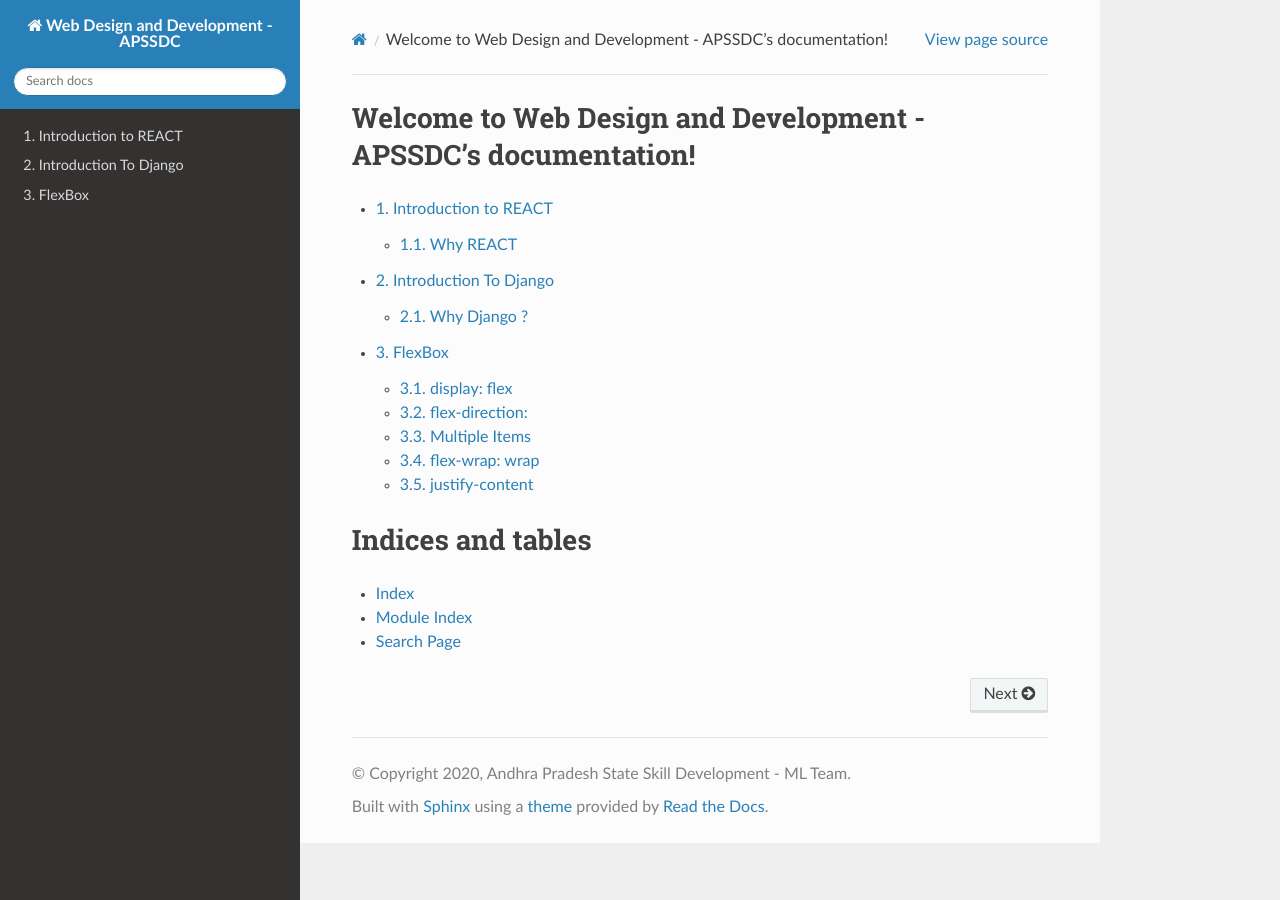
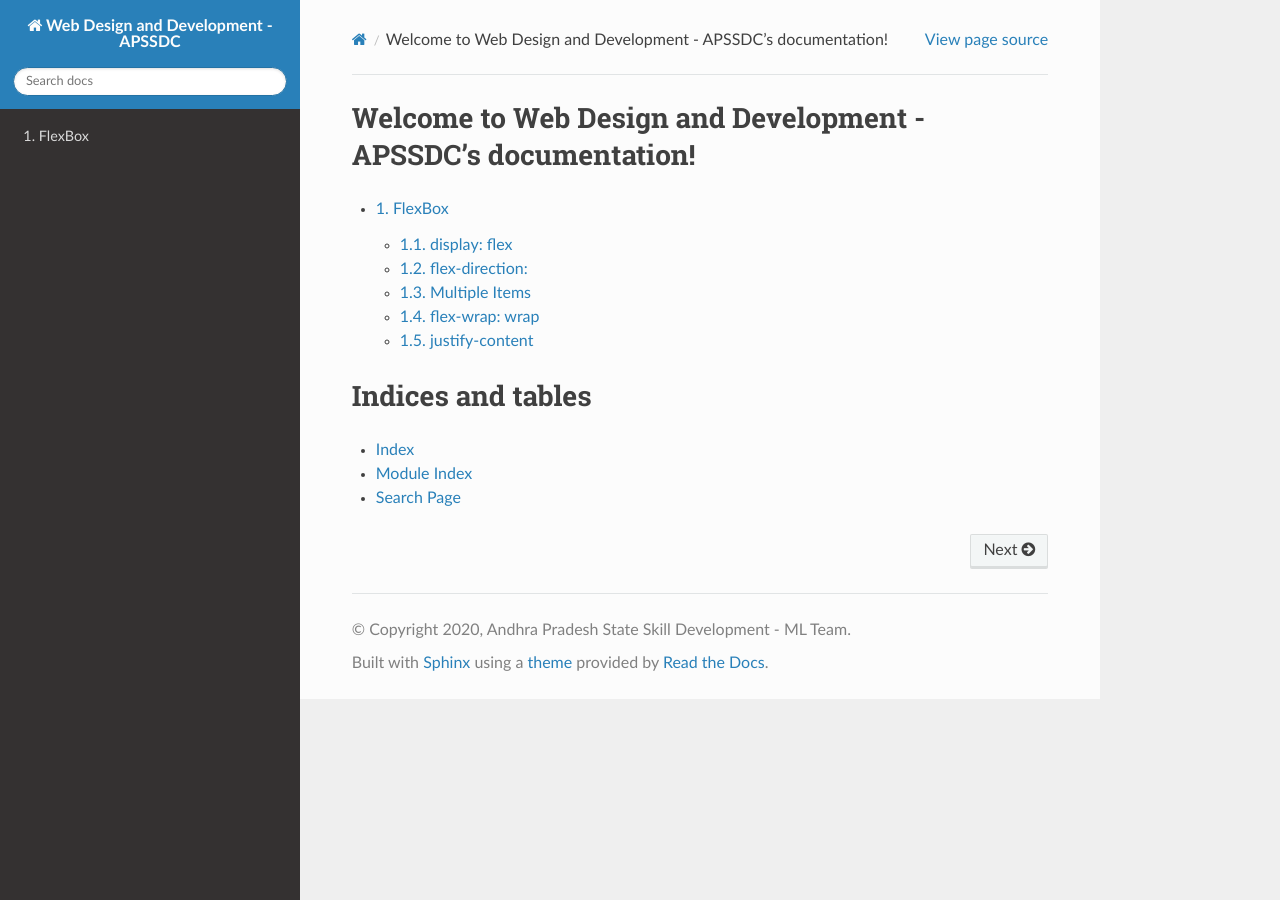
Before and after one commit to phanispeaks/second, a Sphinx documentation site: the page built from docs/index.rst, in a window 1280 px wide. Built offline with Sphinx 7.4.7 and the Read the Docs theme 2.0.0, drawn with Linux system fonts in a browser that asks for light colours.

Commit message:
Update index.rst

```diff
--- a/docs/index.rst
+++ b/docs/index.rst
@@ -10,8 +10,6 @@ Welcome to Web Design and Development - APSSDC's documentation!
    :maxdepth: 2
    :numbered:
 
-   Introduction to REACT
-   Introduction to Django.md
    flexbox.md
 
 
```
